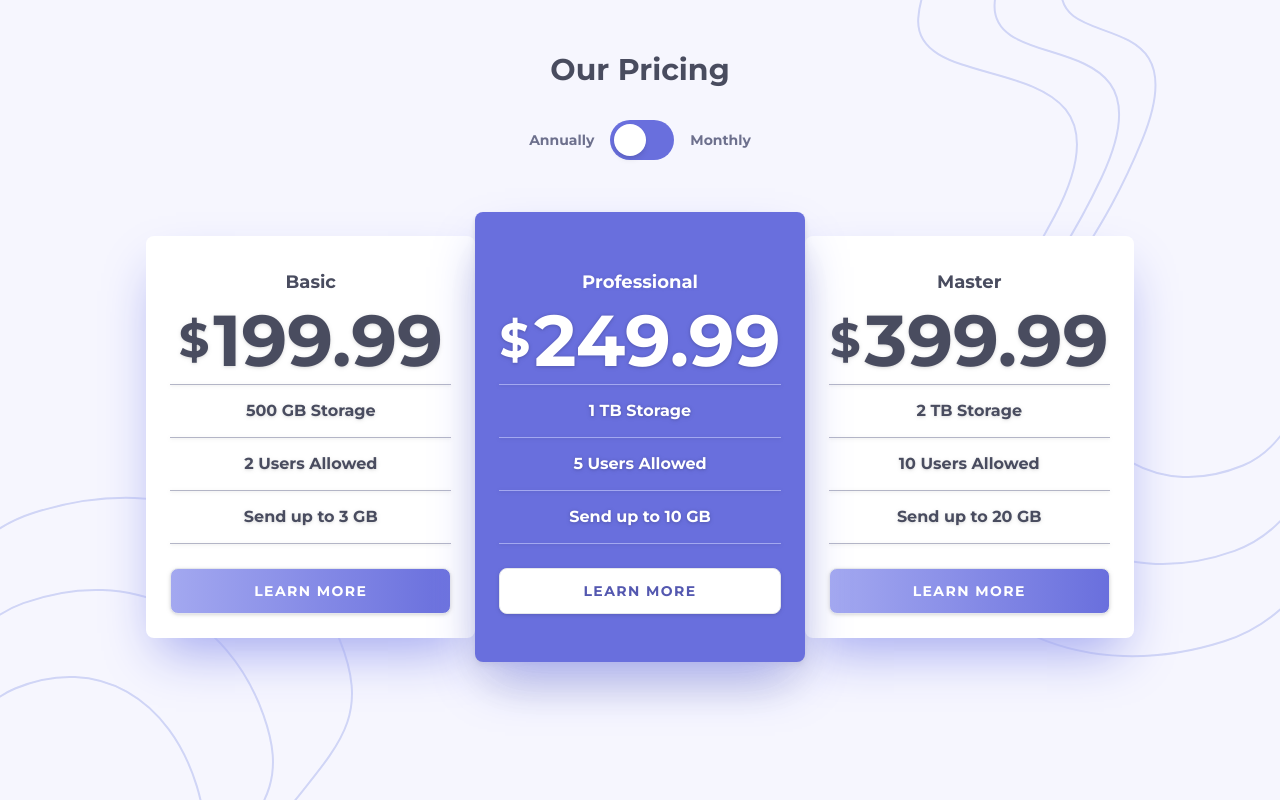
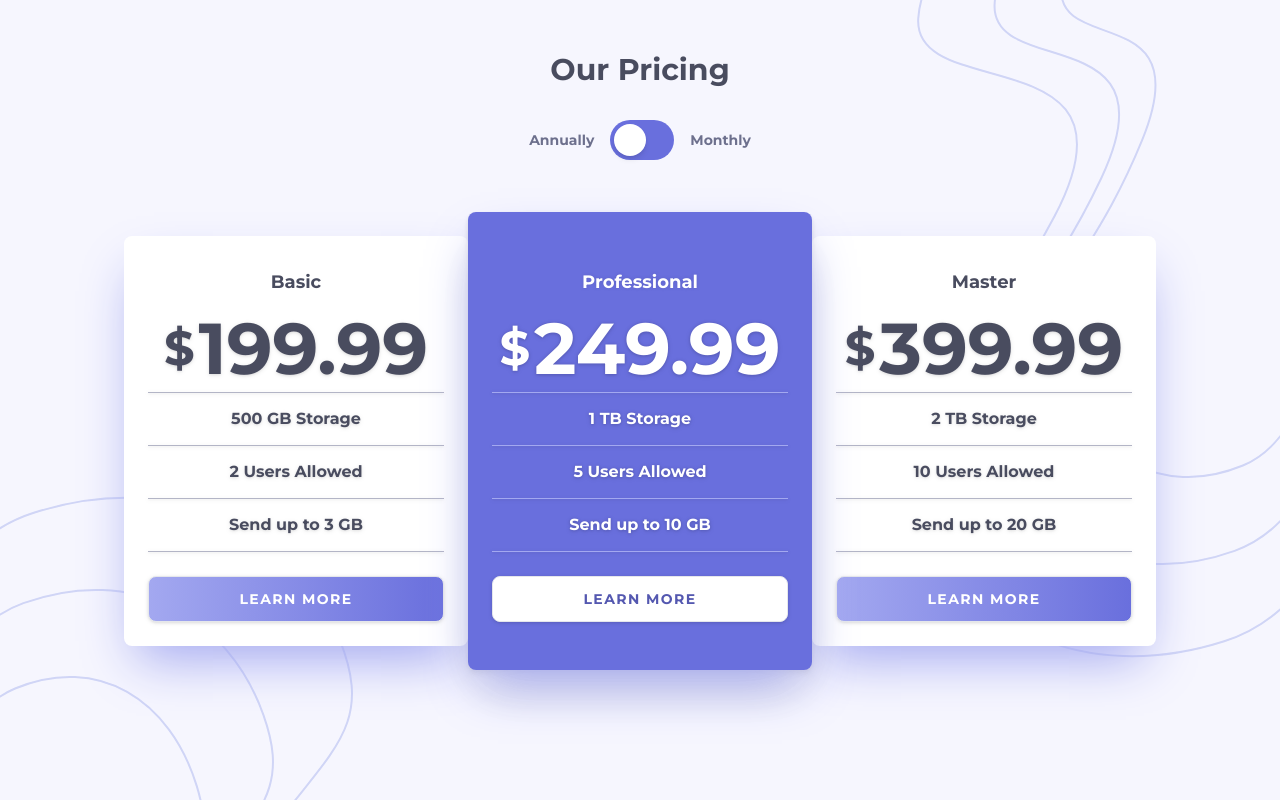
Before and after one commit to sakiko-2/pricing-next, a Next.js app: page / in a window 1280 px wide. Built offline with nearby package versions, Linux system fonts and the light colour scheme.

Commit message:
Improve card width

```diff
--- a/components/card.tsx
+++ b/components/card.tsx
@@ -17,7 +17,8 @@ const Card = ({ data, monthly }: Props) => {
     <div
       className={`rounded-lg p-6 my-4 text-center shadow-2xl
         shadow-[color:var(--secondary-color)]
-        basis-full max-w-[22rem] relative
+        flex flex-col justify-center align-center
+        w-screen md:min-w-[21rem] max-w-[21.5rem] relative
         odd:md:z-0 odd:bg-white
         even:md:z-10 even:md:py-12 even:bg-[color:var(--primary-color)]
         even:text-white even:drop-shadow-md even:text-shadow-[0_0_3px_rgba(84,88,176,0.5)]
```
